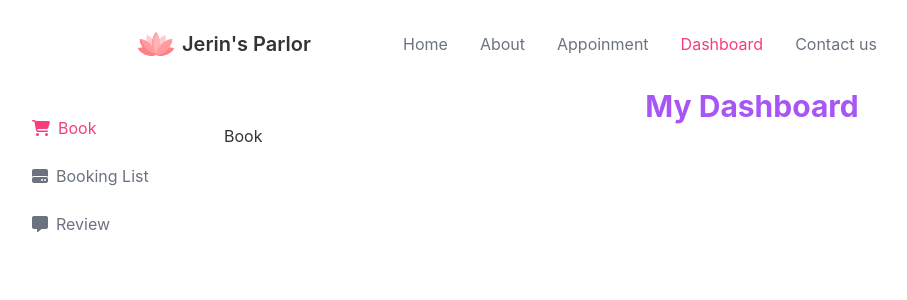
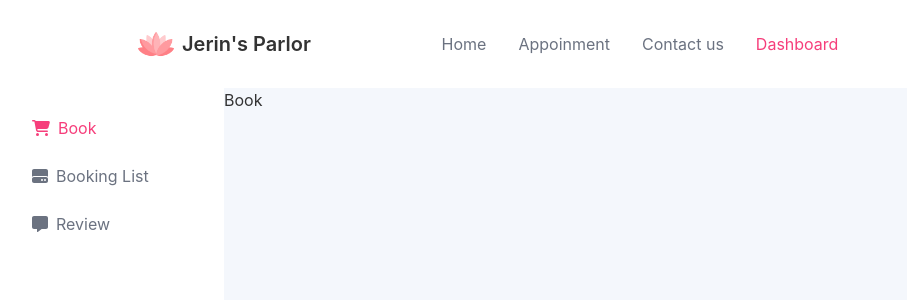
Before and after one commit to Saiket-Das/jerin-parlor, a React (Create React App) app in the folder frontend/: page /dashboard in a window 1280 px wide. Shown: the top 300 px of the page, without its empty margins (0-907 px from the left). Built offline with nearby package versions, Linux system fonts and the light colour scheme.

Commit message:
Frontent - 404 page's styles updated

```diff
--- a/frontend/src/app/components/shared/Header.tsx
+++ b/frontend/src/app/components/shared/Header.tsx
@@ -15,17 +15,17 @@ const Header = () => {
       <li>
         <Link to={routes.HOME}>Home</Link>
       </li>
-      <li>
+      {/* <li>
         <Link to={routes.HOME}>About</Link>
-      </li>
+      </li> */}
       <li>
         <Link to={routes.APPOINTMENT}>Appoinment</Link>
       </li>
       <li>
-        <Link to={routes.DASHBOARD}>Dashboard</Link>
+        <Link to={routes.CONTACT_US}>Contact us</Link>
       </li>
       <li>
-        <Link to={routes.CONTACT_US}>Contact us</Link>
+        <Link to={routes.DASHBOARD}>Dashboard</Link>
       </li>
       {/*
         {
--- a/frontend/src/app/components/shared/NotFound.tsx
+++ b/frontend/src/app/components/shared/NotFound.tsx
@@ -1,8 +1,25 @@
+import { Link } from "react-router-dom";
+import routes from "../../confiq/routes";
+
 const NotFound = () => {
   return (
-    <div>
-      <p>404</p>
-    </div>
+    <main className="h-[70vh] w-full flex flex-col justify-center items-center">
+      <h1 className="text-9xl font-extrabold text-black tracking-widest">
+        404
+      </h1>
+      <div className="bg-primary px-2 text-sm rounded rotate-12 absolute ">
+        Page Not Found
+      </div>
+      <button className="mt-5">
+        <div className="relative inline-block text-sm font-medium text-primary group active:text-orange-500 focus:outline-none focus:ring">
+          <span className="absolute inset-0 transition-transform translate-x-0.5 translate-y-0.5 bg-primary group-hover:translate-y-0 group-hover:translate-x-0"></span>
+
+          <span className="relative block px-8 py-3 bg-[#1A2238] border border-current">
+            <Link to={routes.HOME}>Go Home</Link>
+          </span>
+        </div>
+      </button>
+    </main>
   );
 };
 
--- a/frontend/src/app/pages/dashboard/Dashboard.tsx
+++ b/frontend/src/app/pages/dashboard/Dashboard.tsx
@@ -1,8 +1,8 @@
 import { Outlet } from "react-router-dom";
 import {
   faCartShopping,
+  faHardDrive,
   faMessage,
-  faHardDrive,
 } from "@fortawesome/free-solid-svg-icons";
 
 import Icon from "../../components/shared/Icon";
@@ -18,10 +18,7 @@ const Dashboard = () => {
           type="checkbox"
           className="drawer-toggle"
         />
-        <div className="drawer-content">
-          <h2 className="text-3xl text-purple-500 font-bold text-center">
-            My Dashboard
-          </h2>
+        <div className="drawer-content bg-base-300 ">
           <Outlet></Outlet>
         </div>
         <div className="drawer-side">
```
